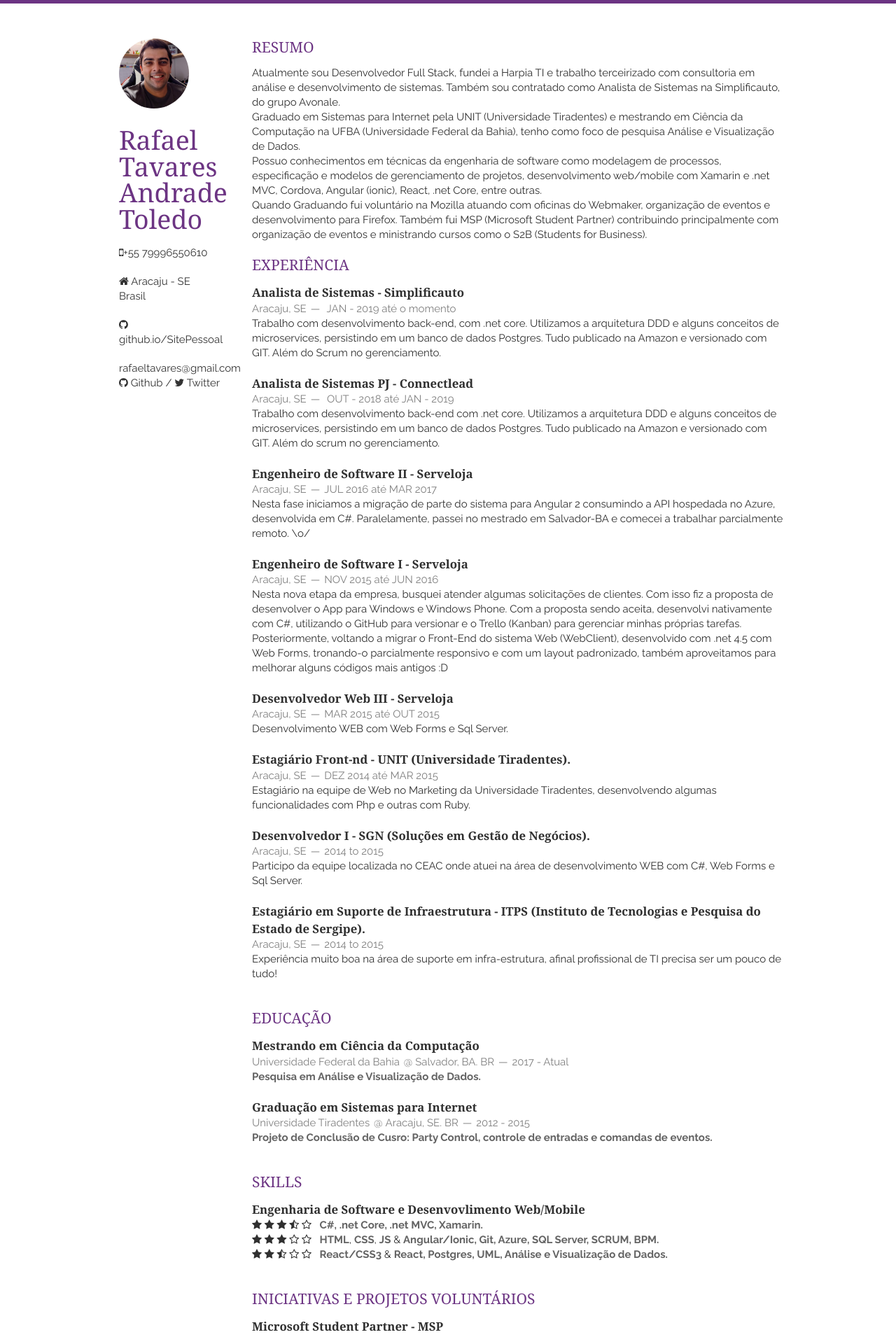
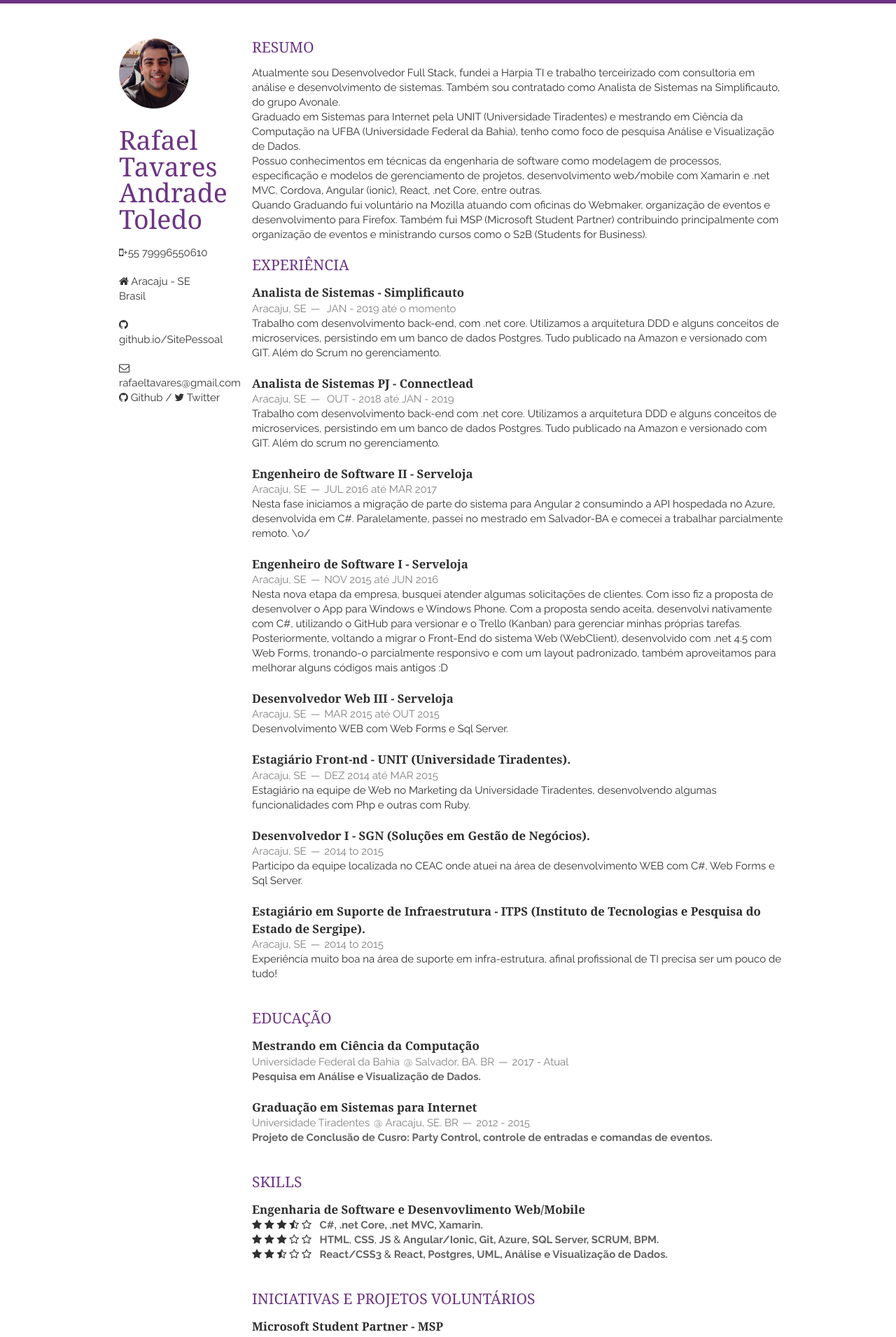
Before and after one commit to RafasTavares/resume-cv, a Jekyll site: the page built from index.html, in a window 1280 px wide. Shown: the top 1910 px of the page at 70% size. Built offline with Jekyll 4.4.1, drawn with Linux system fonts in a browser that asks for light colours; nearby versions of some CDN libraries; the list of posts is cut into pages by our own code.

Commit message:
Update layout.html

```diff
--- a/_layouts/layout.html
+++ b/_layouts/layout.html
@@ -42,7 +42,7 @@
           <i class="fa fa-github"></i>  <a href="{{ site.website_full }}">{{ site.website }}</a><br/>
         </p>
         <p>
-            <a href="{{ site.email_full }}">{{ site.email }}</a><br/>
+            <a href="{{ site.email_full }}"><i class="fa fa-envelope-o"></i>{{ site.email }}</a><br/>
             <a href="https://github.com/{{ site.github }}"><i class="fa fa-github"></i> Github</a> /
             <a href="https://twitter.com/{{ site.twitter }}"><i class="fa fa-twitter"></i> Twitter</a>
         </p>
```
